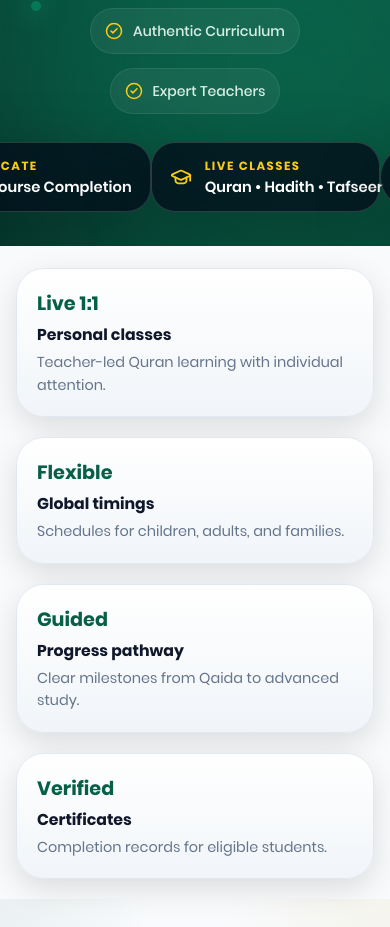
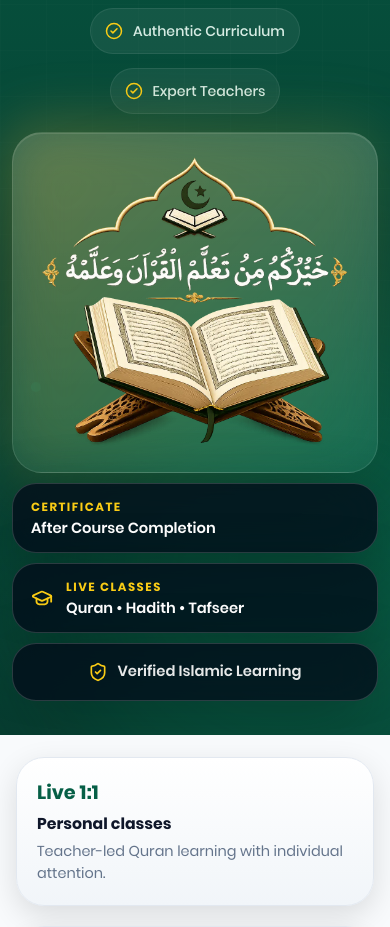
Before and after one commit to usamabroisrar-debug/Shaykh_Abu_Ibrahim, a Next.js app: page / in a window 390 px wide. Shown: the part 972-1899 px from the top of the page. Built offline with nearby package versions, Linux system fonts and the light colour scheme; no server answers; the database is empty.

Commit message:
update media query

```diff
--- a/src/app/(public)/certificates/[verificationId]/page.module.css
+++ b/src/app/(public)/certificates/[verificationId]/page.module.css
@@ -298,6 +298,7 @@
   line-height: 0.95;
   letter-spacing: 0;
   text-transform: uppercase;
+  overflow-wrap: break-word;
 }
 
 .studentName::after {
--- a/src/components/home/hero/Hero.module.css
+++ b/src/components/home/hero/Hero.module.css
@@ -483,6 +483,7 @@
   }
 
   .visual {
+    flex-direction: column;
     padding-bottom: 0;
   }
 
@@ -510,7 +511,20 @@
     animation: none;
   }
 
+  .floatCardTop strong,
+  .floatCardBottom strong {
+    white-space: normal;
+  }
+
+  .floatCardBottom > div {
+    min-width: 0;
+  }
+
   .visualBadge {
     justify-content: center;
+    min-height: 58px;
+    padding: 15px 18px;
+    border-radius: 24px;
+    font-size: 0.92rem;
   }
 }
--- a/src/components/layout/navbar/NavLinks.module.css
+++ b/src/components/layout/navbar/NavLinks.module.css
@@ -18,6 +18,7 @@
   font-size: 0.88rem;
   font-weight: 600;
   text-decoration: none;
+  white-space: nowrap;
   cursor: pointer;
   display: inline-flex;
   align-items: center;
@@ -70,6 +71,17 @@
   transform: translateY(0);
 }
 
+@media (max-width: 1180px) {
+  .nav {
+    gap: 9px;
+  }
+
+  .link,
+  .dropdownButton {
+    font-size: 0.8rem;
+  }
+}
+
 @media (max-width: 920px) {
   .nav {
     display: none;
```
